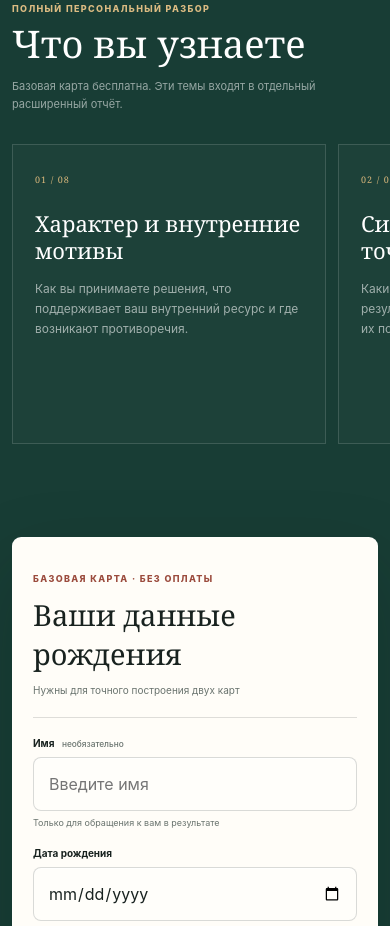
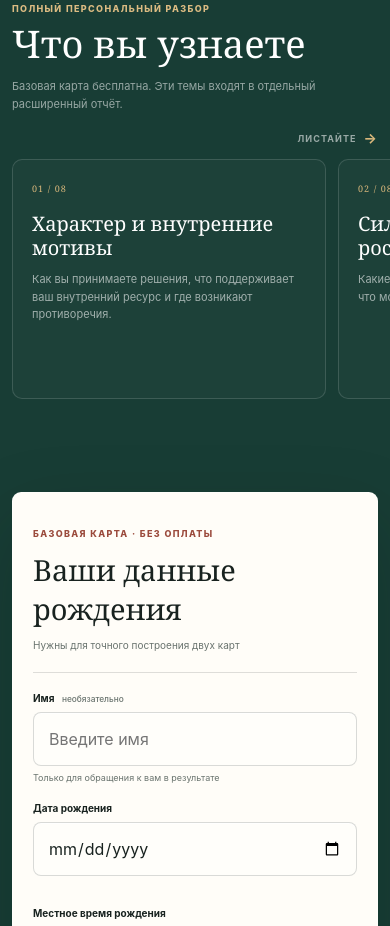
Before and after one commit to eteroganezov/tian-min, a website: page web/public/index.html in a window 390 px wide. Shown: the part 1639-2565 px from the top of the page. Drawn offline with Linux system fonts and the light colour scheme.

Commit message:
fix: polish final mobile web details

```diff
--- a/web/public/index.html
+++ b/web/public/index.html
@@ -64,6 +64,7 @@
 
     <section class="learn" id="what-you-learn" aria-labelledby="learn-title">
       <div class="shell"><header class="section-heading light"><p>Полный персональный разбор</p><h2 id="learn-title">Что вы узнаете</h2><span>Базовая карта бесплатна. Эти темы входят в отдельный расширенный отчёт.</span></header>
+        <p class="learn-swipe-hint" aria-hidden="true">Листайте <span>→</span></p>
         <div class="learn-grid">
           <article><b>01 / 08</b><h3>Характер и внутренние мотивы</h3><p>Как вы принимаете решения, что поддерживает ваш внутренний ресурс и где возникают противоречия.</p></article>
           <article><b>02 / 08</b><h3>Сильные стороны и точки роста</h3><p>Какие качества легче превращать в результат и что может мешать использовать их полностью.</p></article>
--- a/web/public/styles.css
+++ b/web/public/styles.css
@@ -104,18 +104,25 @@ html{overflow-x:hidden}body{overflow-x:visible}
 /* Final WEB v1 selling story: desktop editorial grid, native mobile swipe. */
 .learn-grid article>b{color:#d9b77b;font-size:10px;letter-spacing:.12em}
 .learn-grid article>b+h3{margin-top:24px}
+.learn-swipe-hint{display:none}
 @media(max-width:620px){
   .explainer{padding:58px 0 42px}
   .learn{display:block;padding:54px 0 58px}
   .learn .section-heading>span{max-width:520px;margin-top:13px;line-height:1.65}
-  .learn-grid{display:flex;width:calc(100% + 14px);margin-top:30px;padding:1px 14px 1px 0;gap:12px;overflow-x:auto;overflow-y:hidden;scroll-snap-type:x mandatory;scroll-padding-left:0;overscroll-behavior-x:contain;-webkit-overflow-scrolling:touch;scrollbar-width:none;background:transparent}
+  .learn-swipe-hint{display:flex;align-items:center;justify-content:flex-end;gap:7px;margin:18px 0 0;color:rgba(255,255,255,.56);font-size:9px;font-weight:700;letter-spacing:.12em;text-transform:uppercase}
+  .learn-swipe-hint span{color:#d9b77b;font-size:14px;line-height:1}
+  .learn-grid{display:flex;width:calc(100% + 14px);margin-top:13px;padding:1px 14px 1px 0;gap:12px;overflow-x:auto;overflow-y:hidden;scroll-snap-type:x mandatory;scroll-padding-left:0;overscroll-behavior-x:contain;-webkit-overflow-scrolling:touch;scrollbar-width:none;background:transparent}
   .learn-grid::-webkit-scrollbar{display:none}
-  .learn-grid article{display:flex;flex:0 0 calc(100% - 52px);flex-direction:column;min-width:0;min-height:300px;padding:28px 24px;border:1px solid rgba(255,255,255,.14)!important;background:rgba(255,255,255,.025);scroll-snap-align:start;scroll-snap-stop:always}
+  .learn-grid article{display:flex;flex:0 0 calc(100% - 52px);flex-direction:column;min-width:0;height:240px;min-height:240px;padding:22px 20px;border:1px solid rgba(255,255,255,.14)!important;border-radius:10px;background:rgba(255,255,255,.025);scroll-snap-align:start;scroll-snap-stop:always}
+  .learn-grid article:last-child{border-bottom:1px solid rgba(255,255,255,.14)!important}
   .learn-grid article>b{font-size:9px}
-  .learn-grid article>b+h3{margin:24px 0 15px;font-size:22px;line-height:1.22}
-  .learn-grid article>p{font-size:12px;line-height:1.7}
+  .learn-grid article>b+h3{margin:17px 0 11px;font-size:20px;line-height:1.2}
+  .learn-grid article>p{font-size:11px;line-height:1.6}
+  .ziwei-summary-intro{padding:0;border:0;text-align:center}
+  .ziwei-summary-intro+.ziwei-facts{margin-top:18px}
+  .transformations>header>span{display:block;text-align:center}
 }
 @media(max-width:390px){
   .learn-grid{width:calc(100% + 12px);padding-right:12px}
-  .learn-grid article{padding-inline:22px}
+  .learn-grid article{padding-inline:19px}
 }
```
Also changed, not shown: web/tests/display-format.test.cjs (+5 -1 lines).
